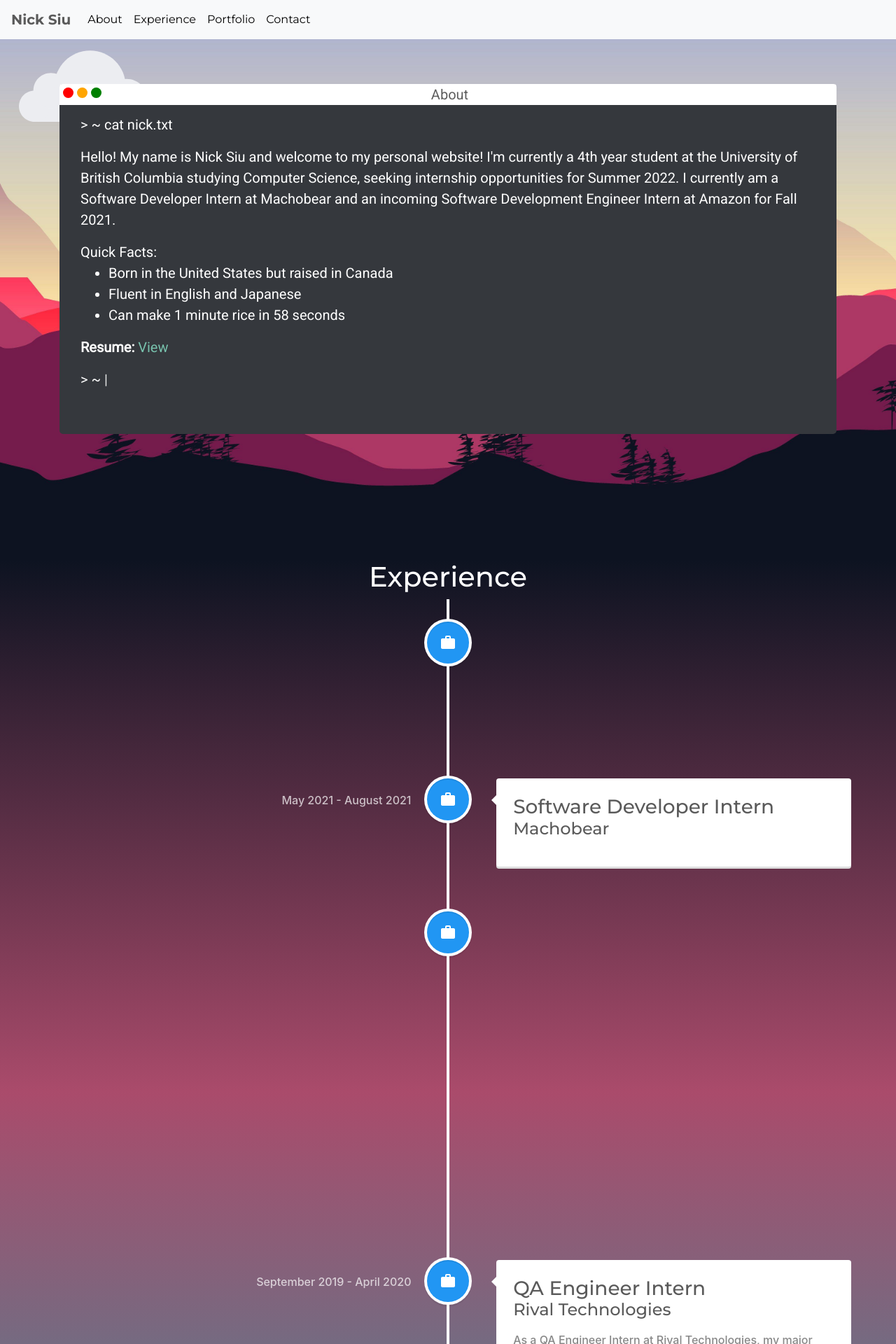
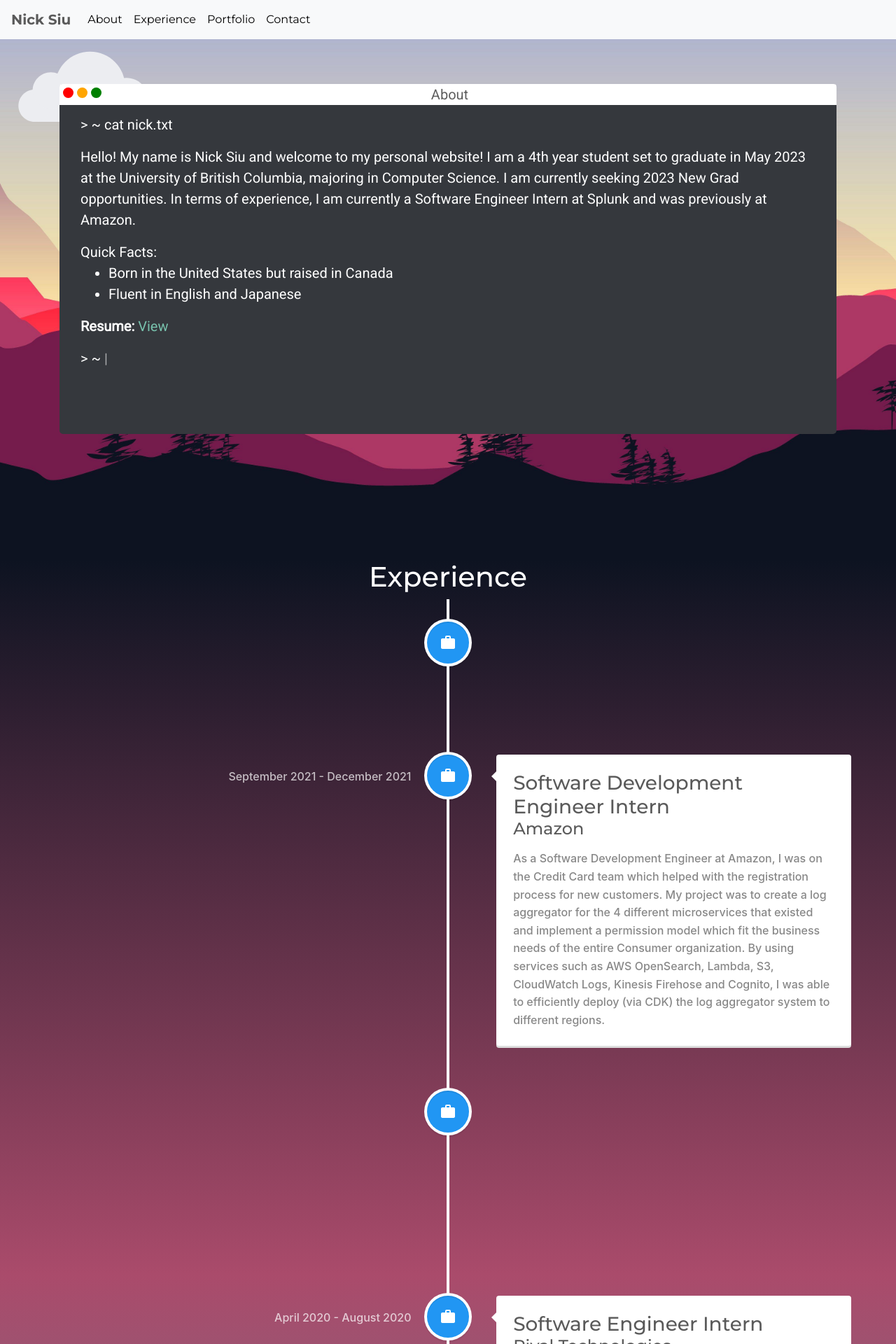
Before and after one commit to nksiu/nick-siu-personal, a React (Create React App) app: page / in a window 1280 px wide. Shown: the top 1920 px of the page at 70% size. Built offline with nearby package versions, Linux system fonts and the light colour scheme.

Commit message:
update jobs

```diff
--- a/src/components/About/index.js
+++ b/src/components/About/index.js
@@ -14,16 +14,15 @@ import CloudWrapperSC from "./cloud-wrapper-sc";
 const INTRO_TEXT = (
   <div>
     <p>
-      Hello! My name is Nick Siu and welcome to my personal website! I'm currently a 4th year student
-      at the University of British Columbia studying Computer Science,
-      seeking internship opportunities for Summer 2022. I currently am a Software Developer Intern at Machobear
-      and an incoming Software Development Engineer Intern at Amazon for Fall 2021.
+      Hello! My name is Nick Siu and welcome to my personal website! I am a 4th year student set to graduate in May 2023
+      at the University of British Columbia, majoring in Computer Science.
+      I am currently seeking 2023 New Grad opportunities. In terms of experience, I am currently a Software Engineer Intern at Splunk
+      and was previously at Amazon.
     </p>
       Quick Facts:
       <ul>
         <li>Born in the United States but raised in Canada</li>
         <li>Fluent in English and Japanese</li>
-        <li>Can make 1 minute rice in 58 seconds</li>
       </ul>
     <p><b>Resume: </b><a href="https://drive.google.com/file/d/1SDX2ujZW5XqUBVU7XsXES9SXp0L09IJd/view?usp=sharing" target="_blank" rel="noopener noreferrer">View</a></p>
   </div>
--- a/src/components/Experience/content.js
+++ b/src/components/Experience/content.js
@@ -1,6 +1,18 @@
+const Amazon = `
+  As a Software Development Engineer at Amazon, I was on the Credit Card team which helped with the registration process for new customers.
+  My project was to create a log aggregator for the 4 different microservices that existed and implement a permission model which fit the
+  business needs of the entire Consumer organization. By using services such as AWS OpenSearch, Lambda, S3, CloudWatch Logs, Kinesis Firehose and Cognito,
+  I was able to efficiently deploy (via CDK) the log aggregator system to different regions.
+`
+
+const Machobear = `
+  During my time at Machobear, I contributed to the migration from Create React App to Next.js in order to improve SEO.
+  Additionally, I worked on the new marketing pages such as the home page for https://liv.rent/
+`
+
 const RivalSoft = `
-  As a Software Engineer Intern at Rival Technologies (a Saas company which conducts surveys via customizable chats), my major deliverable was
-  to start and finish a fullstack project, adding features to and refactoring the entire subscription workflow.
+  As a Software Engineer Intern at Rival Technologies, my major deliverable was
+  a fullstack project, which added features and refactored the entire subscription workflow.
   The main goal of this refactor was to obtain data points that could not be captured with the previous
   subscription workflow, which further improved the reports that were generated upon responses to the chats. Through this
   project, I was able to gain experience in datastore management (Elasticsearch, PostgreSQL, Redis), data transformations
@@ -16,16 +28,23 @@ const RivalQA = `
 
 export const experiences = [
   {
+    company: "Splunk",
+    title: "Software Engineer Intern",
+    description: "",
+    date: "May 2022 - Present",
+    type: "work"
+  },
+  {
     company: "Amazon",
-    title: "Incoming Software Development Engineer Intern",
-    description: "",
+    title: "Software Development Engineer Intern",
+    description: Amazon,
     date: "September 2021 - December 2021",
     type: "work"
   },
   {
     company: "Machobear",
     title: "Software Developer Intern",
-    description: "",
+    description: Machobear,
     date: "May 2021 - August 2021",
     type: "work"
   },
```
Also changed, not shown: 1 other file (tests, documents, lock files or other folders).
